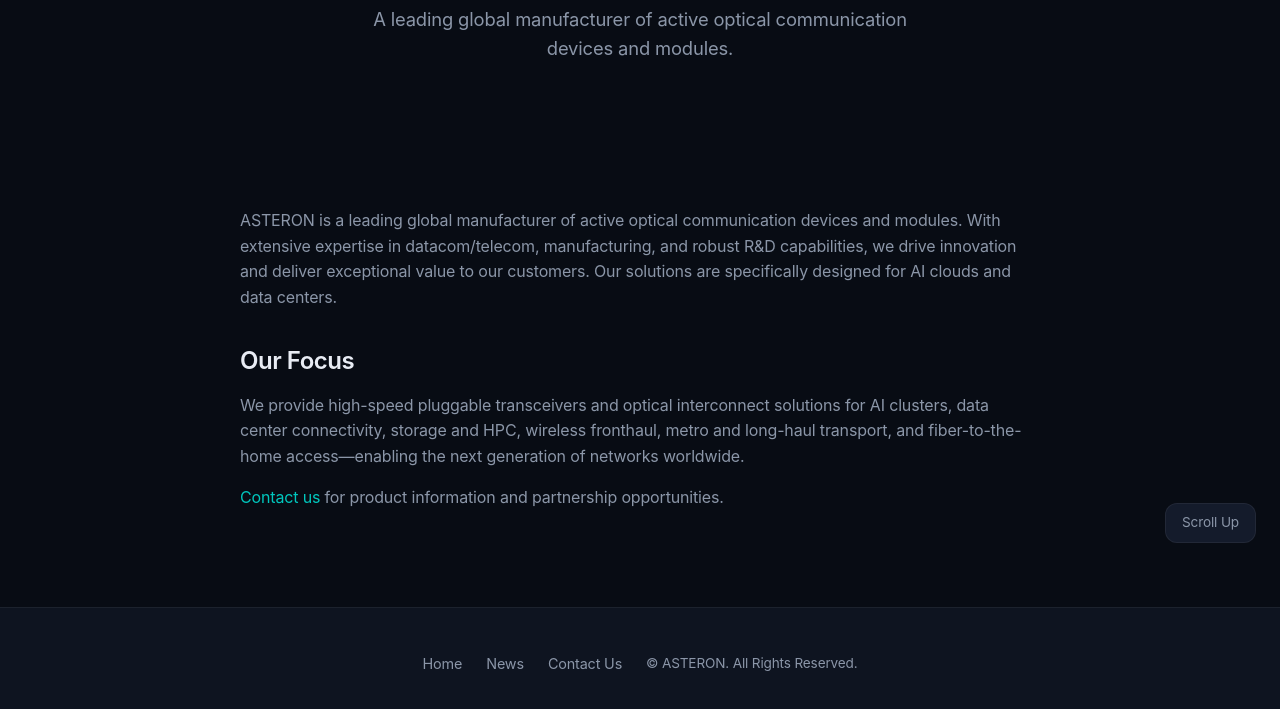
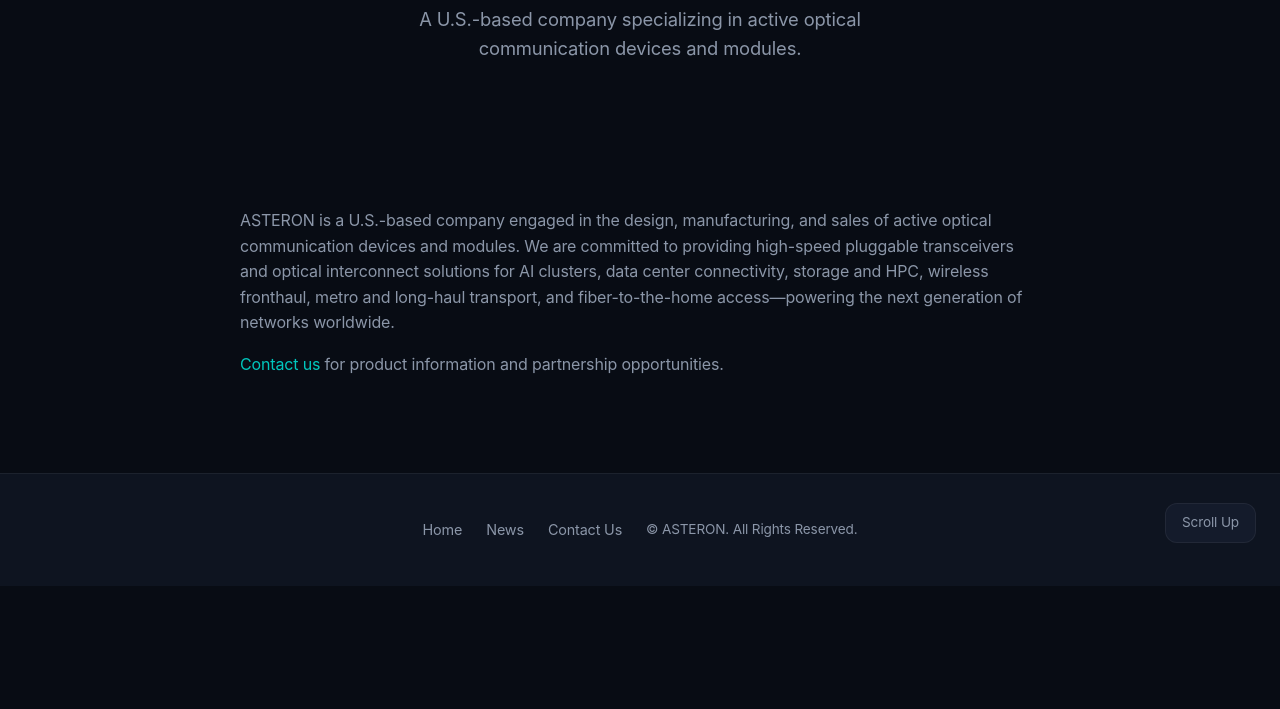
Before and after one commit to dpwang1020-dev/asteron.cc, a plain HTML site: page introduction.html in a window 1280 px wide. Shown: the part 233-942 px from the top of the page. After the commit the page ends 819 px from the top, so only its background shows below. Drawn offline with Linux system fonts and the light colour scheme.

```diff
--- a/introduction.html
+++ b/introduction.html
@@ -49,13 +49,11 @@
       <div class="container hero-inner">
         <a href="index.html" class="back-link">← Home</a>
         <h1 class="hero-title">About ASTERON</h1>
-        <p class="hero-desc">A leading global manufacturer of active optical communication devices and modules.</p>
+        <p class="hero-desc">A U.S.-based company specializing in active optical communication devices and modules.</p>
       </div>
     </section>
     <section class="page-content container">
-      <p>ASTERON is a leading global manufacturer of active optical communication devices and modules. With extensive expertise in datacom/telecom, manufacturing, and robust R&amp;D capabilities, we drive innovation and deliver exceptional value to our customers. Our solutions are specifically designed for AI clouds and data centers.</p>
-      <h2>Our Focus</h2>
-      <p>We provide high-speed pluggable transceivers and optical interconnect solutions for AI clusters, data center connectivity, storage and HPC, wireless fronthaul, metro and long-haul transport, and fiber-to-the-home access—enabling the next generation of networks worldwide.</p>
+      <p>ASTERON is a U.S.-based company engaged in the design, manufacturing, and sales of active optical communication devices and modules. We are committed to providing high-speed pluggable transceivers and optical interconnect solutions for AI clusters, data center connectivity, storage and HPC, wireless fronthaul, metro and long-haul transport, and fiber-to-the-home access—powering the next generation of networks worldwide.</p>
       <p><a href="contact.html">Contact us</a> for product information and partnership opportunities.</p>
     </section>
   </main>
```
Also changed, not shown: index.html (+3 -3 lines), 3 other files.
